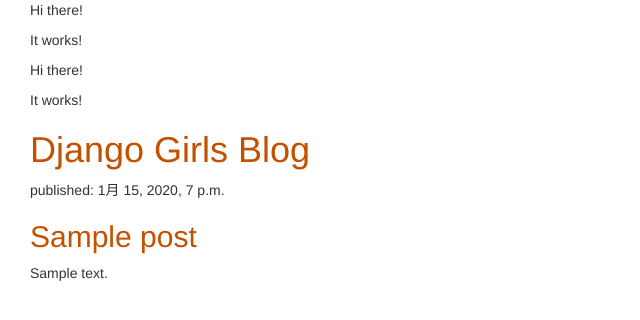
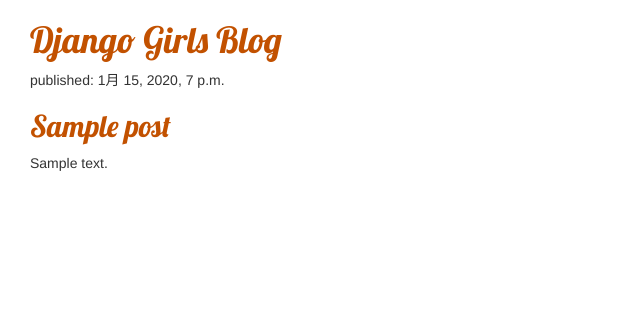
Before and after one commit to adsolutionpartners/my-first-blog, a Django app: template blog/templates/blog/post_list.html in a window 1280 px wide. Shown: the top 320 px of the page, without its empty margins (0-640 px from the left). Run offline with Django 3.2, Linux system fonts and the light colour scheme; the template is opened without the code that fills it: values that come from a table or form of the project are taken from there, others are empty; tables that the repository leaves empty hold one stand-in row (values such as "Sample post"); parts of the project's set-up code (start-up, migrations or seed data) failed here and were passed over; some libraries are stand-ins or nearby versions.

Commit message:
post_list.htmlの修正

```diff
--- a/blog/static/css/blog.css
+++ b/blog/static/css/blog.css
@@ -1,6 +1,8 @@
 h1 a, h2 a {
     color: #C25100;
+    font-family: 'Lobster';
 }
+
 body {
     padding-left: 30px;
 }
--- a/blog/templates/blog/post_list.html
+++ b/blog/templates/blog/post_list.html
@@ -1,34 +1,22 @@
-{% load static %}
-<html>
-<body>
-    <p>Hi there!</p>
-    <p>It works!</p>
-</body>
-</html>
-
 {% load static %}
 <html>
     <head>
         <link rel="stylesheet" href="//maxcdn.bootstrapcdn.com/bootstrap/3.2.0/css/bootstrap.min.css">
         <link rel="stylesheet" href="//maxcdn.bootstrapcdn.com/bootstrap/3.2.0/css/bootstrap-theme.min.css">
         <link rel="stylesheet" href="{% static 'css/blog.css' %}">
-        <title>Ola's blog</title>
+        <link href="//fonts.googleapis.com/css?family=Lobster&subset=latin,latin-ext" rel="stylesheet" type="text/css">
     </head>
     <body>
-        <p>Hi there!</p>
-        <p>It works!</p>
-    </body>
-</html>
+        <div>
+            <h1><a href="/">Django Girls Blog</a></h1>
+        </div>
 
-<html>
-    <div>
-        <h1><a href="/">Django Girls Blog</a></h1>
-    </div>
-    {% for post in posts %}
+        {% for post in posts %}
         <div>
             <p>published: {{ post.published_date }}</p>
             <h2><a href="">{{ post.title }}</a></h2>
             <p>{{ post.text|linebreaksbr }}</p>
         </div>
-    {% endfor %}
+        {% endfor %}
+    </body>
 </html>
```
